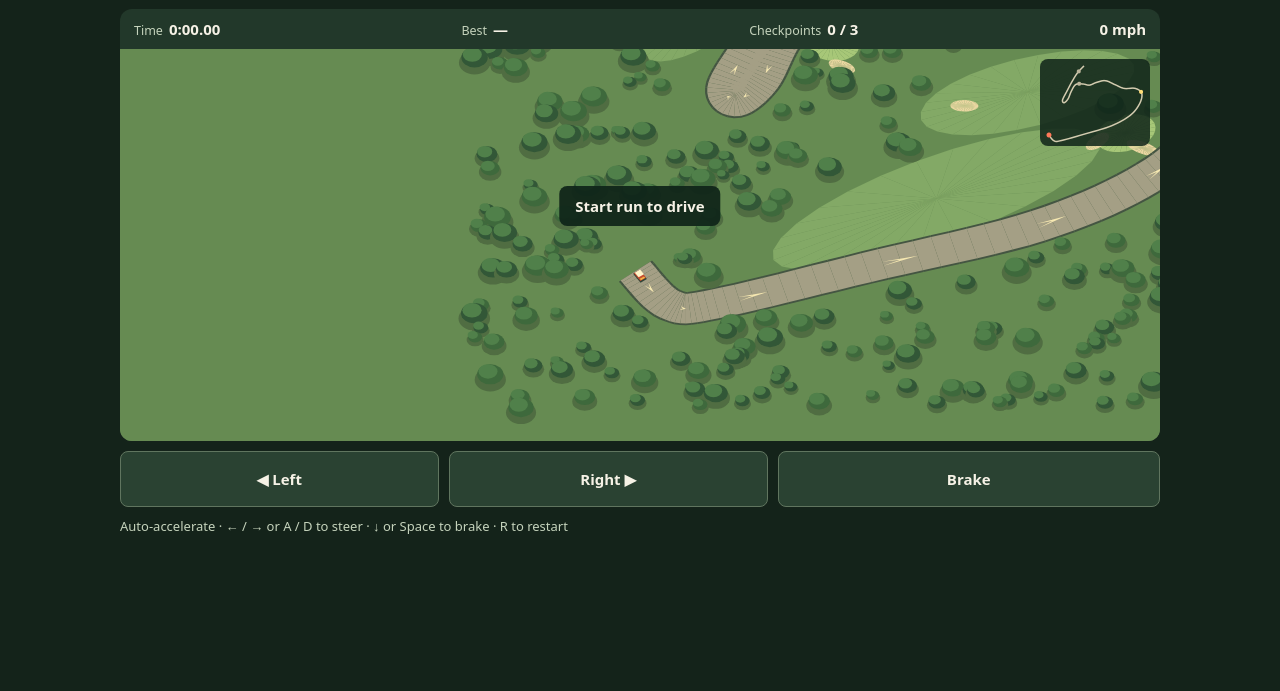
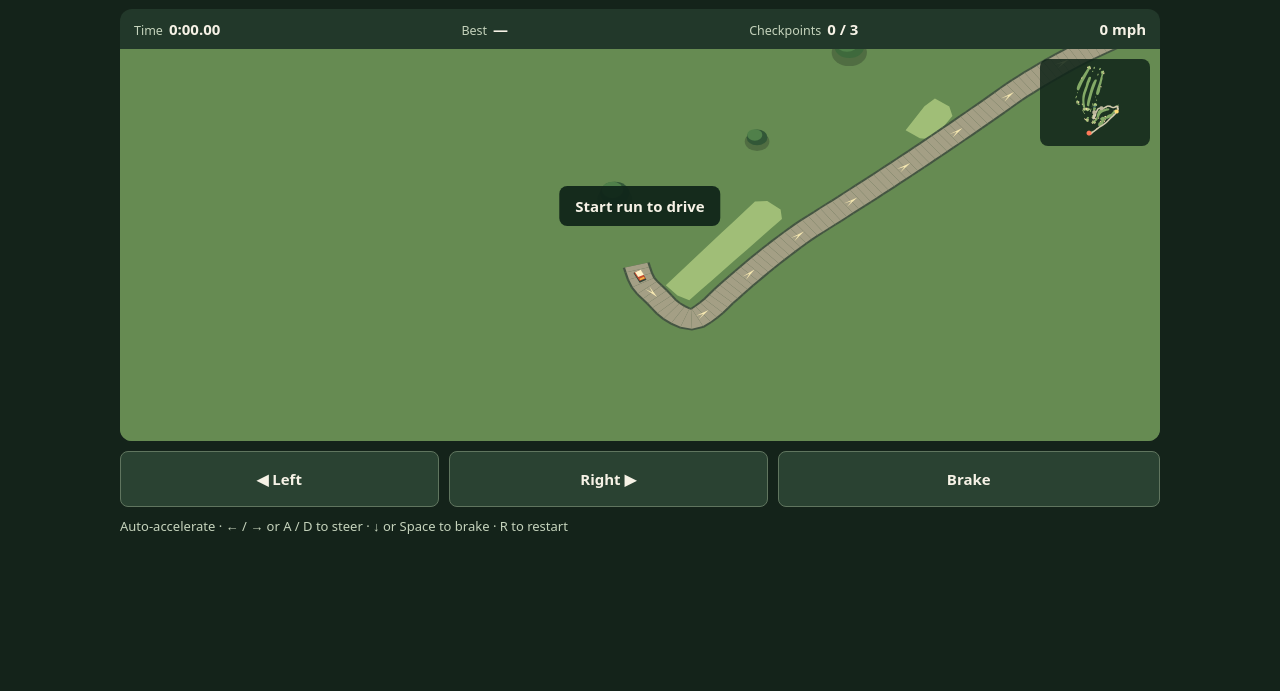
Before and after one commit to GavinOLearyGH/SpringhavenSprint, a plain HTML site: page index.html in a window 1280 px wide. Shown: the part 109-800 px from the top of the page. Drawn offline with Linux system fonts and the light colour scheme.

Commit message:
Drive the 4–6 sector on the TIPOS course model

```diff
--- a/index.html
+++ b/index.html
@@ -20,29 +20,28 @@ footer{margin-top:10px;font-size:13px;color:#c5d3bc}#message:empty{display:none}
 @media(max-width:480px){#map{width:82px;height:65px}.stats{font-size:13px;padding:8px}.stats small{margin-right:3px}}
 </style>
 <main>
-<header><div><h1>Springhaven Sprint</h1><p>Sector test · 4 tee to the 6 approach</p></div>
+<header><div><h1>Springhaven Sprint</h1><p>Front-nine course · 4 tee to the 6 approach</p></div>
 <div class="actions" aria-label="Camera"><button id="overhead" aria-pressed="true">Overhead</button><button id="chase" aria-pressed="false">Fly-behind</button><button id="start">Start run</button></div></header>
 <div class="stats"><span><small>Time</small><b id="time">0:00.00</b></span><span><small>Best</small><b id="best">—</b></span><span><small>Checkpoints</small><b id="gates">0 / 3</b></span><span><b id="speed">0 mph</b></span></div>
 <div class="stage"><canvas id="track" aria-label="Springhaven Sprint race view"></canvas><canvas id="map" width="220" height="174" aria-hidden="true"></canvas><div id="message" role="status">Start run to drive</div></div>
 <div class="controls"><button data-control="left">◀ Left</button><button data-control="right">Right ▶</button><button data-control="brake">Brake</button></div>
 <footer>Auto-accelerate · ← / → or A / D to steer · ↓ or Space to brake · R to restart</footer>
 </main>
+<script src="./course-data.js?v=006b770"></script>
 <script>
 'use strict';
 const byId = id => document.getElementById(id);
 const canvas = byId('track');
 const ctx = canvas.getContext('2d');
 const map = byId('map').getContext('2d');
-const roadWidth = 5.3;
-const storageKey = 'springhaven-sprint-sector-v1';
-const anchors = [[5,91],[15,103],[28,103],[71,91],[120,76],[154,57],[171,36],
-  [175,17],[163,8],[143,8],[126,1],[109,-6],[93,-3],[80,2],[68,0],
-  [55,1],[47,13],[41,27],[34,34],[31,29],[39,13],[48,-4],[58,-20],[70,-33]];
+const roadWidth = 3.3;
+const storageKey = 'springhaven-sprint-sector-tipos-v1';
+const anchors = springhaven.route;
 const road = [];
 for (let i = 0; i < anchors.length - 1; i++) {
   const points = [anchors[Math.max(0,i-1)], anchors[i], anchors[i+1], anchors[Math.min(anchors.length-1,i+2)]];
-  for (let j = 0; j < 10; j++) {
-    const t = j / 10;
+  for (let j = 0; j < 3; j++) {
+    const t = j / 3;
     road.push([0,1].map(axis => {
       const [a,b,c,d] = points.map(point => point[axis]);
       return .5 * (2*b + (c-a)*t + (2*a-5*b+4*c-d)*t*t + (3*b-a-3*c+d)*t*t*t);
@@ -57,9 +56,20 @@ const pointAt = (i, offset = 0, lift = 0) => {
   const angle = Math.atan2(d-b,c-a);
   return [x-Math.sin(angle)*offset, z+Math.cos(angle)*offset, lift];
 };
-const gateNodes = [72,145,222];
+const gateNodes = [199, 331, road.length - 5];
 const gateNames = ['4 · Lower sweep','5 · Cart path bend','6 · Finish'];
-const terrain = (x,z) => 2.4*Math.sin(x/38) + 1.6*Math.cos((z-30)/19) + 1.1*Math.sin((x+z)/25);
+const grid = springhaven.grid;
+const heightBytes = Uint8Array.from(atob(grid.data), char => char.charCodeAt(0));
+const heightView = new DataView(heightBytes.buffer);
+function terrain(x,z) {
+  const col = Math.max(0,Math.min(grid.width-1.001,(x-grid.x)/grid.step));
+  const row = Math.max(0,Math.min(grid.depth-1.001,(z-grid.z)/grid.step));
+  const i = Math.floor(col), j = Math.floor(row);
+  const read = (a,b) => heightView.getInt16((b*grid.width+a)*2,true)/100;
+  const a=read(i,j), b=read(i+1,j), c=read(i,j+1), d=read(i+1,j+1);
+  const top=a+(b-a)*(col-i), bottom=c+(d-c)*(col-i);
+  return top+(bottom-top)*(row-j);
+}
 function nearest(x,z) {
   let result = { distance: Infinity, index: 0 };
   for (let i = 0; i < road.length-1; i++) {
@@ -71,22 +81,23 @@ function nearest(x,z) {
   }
   return result;
 }
-const fairways = [[91,67,51,14,-.42],[117,30,32,12,-.32],[23,4,21,10,-.75],[64,-17,31,10,-.95]];
-const greens = [[145,44,9,6,-.4],[61,14,8,6,.2],[78,-38,9,7,-.5]];
-const sand = [[137,47,4,2,-.7],[150,49,5,2,.4],[64,22,4,2,.4],[56,12,4,2,-.6],[81,-30,5,2,.7],[99,35,4,2,0]];
-let seed = 317;
-function random() {
-  seed = (1664525*seed + 1013904223) >>> 0;
-  return seed / 4294967296;
-}
-const trees = [];
-for (let i = 0; i < 600; i++) {
-  const x = -42 + random()*262, z = -74 + random()*215;
-  if (nearest(x,z).distance < 9 || [...fairways,...greens,...sand].some(([a,b,r,s,angle]) => {
-    const dx=x-a,dz=z-b;
-    return ((dx*Math.cos(angle)+dz*Math.sin(angle))/r)**2 + ((dz*Math.cos(angle)-dx*Math.sin(angle))/s)**2 < 1.35;
-  })) continue;
-  trees.push([x,z,2+random()*2.8,random()]);
+const colors = { fairway:'#83a966', surround:'#94b371', tee:'#a0be77', green:'#b0cd80', sand:'#ebd7a2', water:'#578d9b' };
+const layers = Object.entries(colors).flatMap(([kind,color]) =>
+  springhaven.holes.flatMap(hole => hole.shapes[kind].map(points => ({
+    kind,color,points,
+    minX:Math.min(...points.map(p=>p[0])),maxX:Math.max(...points.map(p=>p[0])),
+    minZ:Math.min(...points.map(p=>p[1])),maxZ:Math.max(...points.map(p=>p[1]))
+  }))));
+const hazards = layers.filter(layer => layer.kind === 'sand' || layer.kind === 'water');
+const trees = springhaven.trees.map(([x,z,height],i) => [x,z,height*.53,(i%7)/7]);
+function covers(layer,x,z) {
+  if(x<layer.minX || x>layer.maxX || z<layer.minZ || z>layer.maxZ) return false;
+  let inside=false;
+  for(let i=0,j=layer.points.length-1;i<layer.points.length;j=i++) {
+    const [a,b]=layer.points[i], [c,d]=layer.points[j];
+    if((b>z)!==(d>z) && x<(c-a)*(z-b)/(d-b)+a) inside=!inside;
+  }
+  return inside;
 }
 const saved = (() => { try { return JSON.parse(localStorage.getItem(storageKey)); } catch { return null; } })();
 let best = Number.isFinite(saved?.time) && Array.isArray(saved?.trace) ? saved : null;
@@ -170,12 +181,9 @@ function advance(dt) {
   elapsed += dt;
   const surface = nearest(cart.x,cart.z);
   const onRoad = surface.distance <= roadWidth;
-  const inSand = sand.some(([x,z,r,s,angle]) => {
-    const dx=cart.x-x,dz=cart.z-z;
-    return ((dx*Math.cos(angle)+dz*Math.sin(angle))/r)**2 + ((dz*Math.cos(angle)-dx*Math.sin(angle))/s)**2 < 1;
-  });
+  const hazard = hazards.find(layer => covers(layer,cart.x,cart.z));
   const braking = control('brake');
-  const target = braking ? 2.1 : inSand ? 3.8 : onRoad ? 23 : 8.2;
+  const target = braking ? 2.1 : hazard ? 3.8 : onRoad ? 16 : 7;
   const slope = terrain(cart.x+Math.cos(cart.yaw),cart.z+Math.sin(cart.yaw)) - terrain(cart.x,cart.z);
   const rate = cart.speed > target ? (braking ? 19 : 13) : 7.5;
   cart.speed += Math.max(-rate*dt,Math.min(rate*dt,target-cart.speed));
@@ -187,7 +195,7 @@ function advance(dt) {
   cart.x += Math.cos(cart.yaw)*cart.speed*dt;
   cart.z += Math.sin(cart.yaw)*cart.speed*dt;
   const treeHit = trees.some(([x,z]) => (x-cart.x)**2+(z-cart.z)**2 < 1.4);
-  if (treeHit || cart.x < -40 || cart.x > 218 || cart.z < -72 || cart.z > 140) {
+  if (treeHit || cart.x < 165 || cart.x > 620 || cart.z < 400 || cart.z > 890) {
     cart.x = oldX; cart.z = oldZ; cart.speed = 0;
     byId('message').textContent = 'Steer away or restart';
   } else if (byId('message').textContent) byId('message').textContent = '';
@@ -224,18 +232,23 @@ function projection() {
 }
 function poly(project, points, color) {
   const vertices = points.map(point => project(...point));
-  if (vertices.some(([, , depth]) => depth < 1)) return;
+  const visible = [];
+  for (let i=0;i<vertices.length;i++) {
+    const next=(i+1)%vertices.length;
+    const a=vertices[i], b=vertices[next];
+    if(a[2]>=1) visible.push(a);
+    if((a[2]>=1)!==(b[2]>=1)) {
+      // Project the intersection in camera space so paths stay visible under the cart.
+      const t=(1-a[2])/(b[2]-a[2]);
+      const p=points[i], q=points[next];
+      visible.push(project(p[0]+(q[0]-p[0])*t,p[1]+(q[1]-p[1])*t,
+        (p[2]??0)+((q[2]??0)-(p[2]??0))*t));
+    }
+  }
+  if(visible.length<3) return;
   ctx.beginPath();
-  vertices.forEach(([x,z],i) => i ? ctx.lineTo(x,z) : ctx.moveTo(x,z));
+  visible.forEach(([x,z],i) => i ? ctx.lineTo(x,z) : ctx.moveTo(x,z));
   ctx.closePath(); ctx.fillStyle=color; ctx.fill();
-}
-function field(project,[x,z,r,s,angle],color) {
-  const points = Array.from({length:28},(_,i) => {
-    const t=i*Math.PI/14, a=r*Math.cos(t), b=s*Math.sin(t);
-    return [x+a*Math.cos(angle)-b*Math.sin(angle),z+a*Math.sin(angle)+b*Math.cos(angle)];
-  });
-  const center = [x,z];
-  for (let i=0;i<points.length;i++) poly(project,[center,points[i],points[(i+1)%points.length]],color);
 }
 function billboard(project,x,z,top,color,radius) {
   const [sx,sy,depth] = project(x,z,top);
@@ -263,11 +276,15 @@ function drawScene() {
   if (camera === 'chase') {
     ctx.fillStyle='#668b52'; ctx.fillRect(0,height*.265,width,height);
   }
-  fairways.forEach(item => field(project,item,'#83a966'));
-  greens.forEach(item => field(project,item,'#a7c778'));
-  sand.forEach(item => field(project,item,'#ebd7a2'));
+  for(const layer of layers) {
+    if(cart.x < layer.minX-220 || cart.x > layer.maxX+220 || cart.z < layer.minZ-220 || cart.z > layer.maxZ+220) continue;
+    poly(project,layer.points,layer.color);
+  }
   for (const [half,color] of [[roadWidth+.65,'#445542'],[roadWidth,'#a49f85']]) {
-    for(let i=0;i<road.length-1;i++) poly(project,[pointAt(i,-half),pointAt(i,half),pointAt(i+1,half),pointAt(i+1,-half)],color);
+    for(let i=0;i<road.length-1;i++) {
+      if(Math.hypot(road[i][0]-cart.x,road[i][1]-cart.z)>240) continue;
+      poly(project,[pointAt(i,-half),pointAt(i,half),pointAt(i+1,half),pointAt(i+1,-half)],color);
+    }
   }
   for(let i=4;i<road.length-2;i+=9) {
     poly(project,[pointAt(i,-.75,.03),pointAt(i+2,0,.03),pointAt(i,.75,.03),pointAt(i+1,0,.03)],'#f6e8b1');
@@ -277,8 +294,8 @@ function drawScene() {
     poly(project,[pointAt(node,-roadWidth),pointAt(node,roadWidth),pointAt(node+1,roadWidth),pointAt(node+1,-roadWidth)],color);
   });
   const ghost = state === 'racing' ? best?.trace[Math.floor(elapsed*10)] : null;
-  const sprites = trees.map(([x,z,size,shade])=>({x,z,size,shade}));
-  greens.forEach(([x,z],i) => sprites.push({x,z,flag:i+4}));
+  const sprites = trees.filter(([x,z])=>Math.hypot(x-cart.x,z-cart.z)<220).map(([x,z,size,shade])=>({x,z,size,shade}));
+  springhaven.holes.forEach(({pin:[x,z],number}) => sprites.push({x,z,flag:number}));
   sprites.push({x:cart.x,z:cart.z,yaw:cart.yaw});
   if (ghost) sprites.push({x:ghost[0],z:ghost[1],yaw:ghost[2],ghost:true});
   sprites.sort((a,b) => camera === 'chase' ? project(b.x,b.z)[2]-project(a.x,a.z)[2] : a.z-b.z);
@@ -299,8 +316,13 @@ function drawScene() {
   }
 }
 function drawMap() {
-  const loc=(x,z)=>[11+x*1.1,50+z*1.1];
+  const loc=(x,z)=>[55+x*.18,9+z*.17];
   map.clearRect(0,0,220,174);
+  for(const layer of layers) {
+    map.beginPath();
+    layer.points.forEach(([x,z],i)=>i?map.lineTo(...loc(x,z)):map.moveTo(...loc(x,z)));
+    map.closePath(); map.fillStyle=layer.color; map.fill();
+  }
   map.strokeStyle='#d4ccb0';map.lineWidth=3;map.beginPath();
   road.forEach(([x,z],i)=>i?map.lineTo(...loc(x,z)):map.moveTo(...loc(x,z)));
   map.stroke();
@@ -322,7 +344,7 @@ function frame(now) {
   drawScene(); drawMap();
   byId('time').textContent=clock(elapsed);
   byId('best').textContent=best ? clock(best.time) : '—';
-  byId('speed').textContent=`${Math.round(cart.speed*1.55)} mph`;
+  byId('speed').textContent=`${Math.round(cart.speed*2.237)} mph`;
   byId('gates').textContent=`${gate} / 3`;
   byId('gates').title=gateNames[gate] ?? 'Complete';
   requestAnimationFrame(frame);
```
